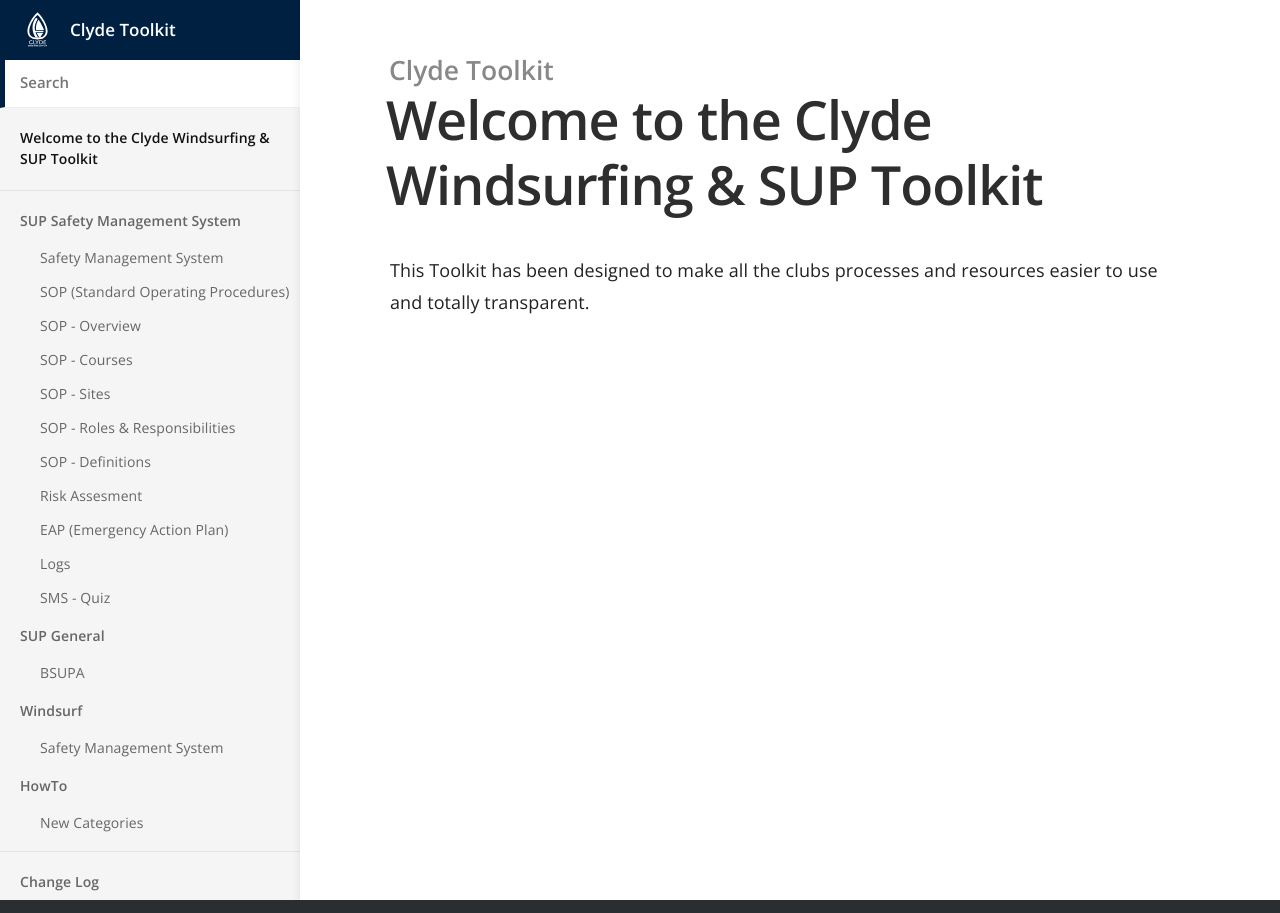
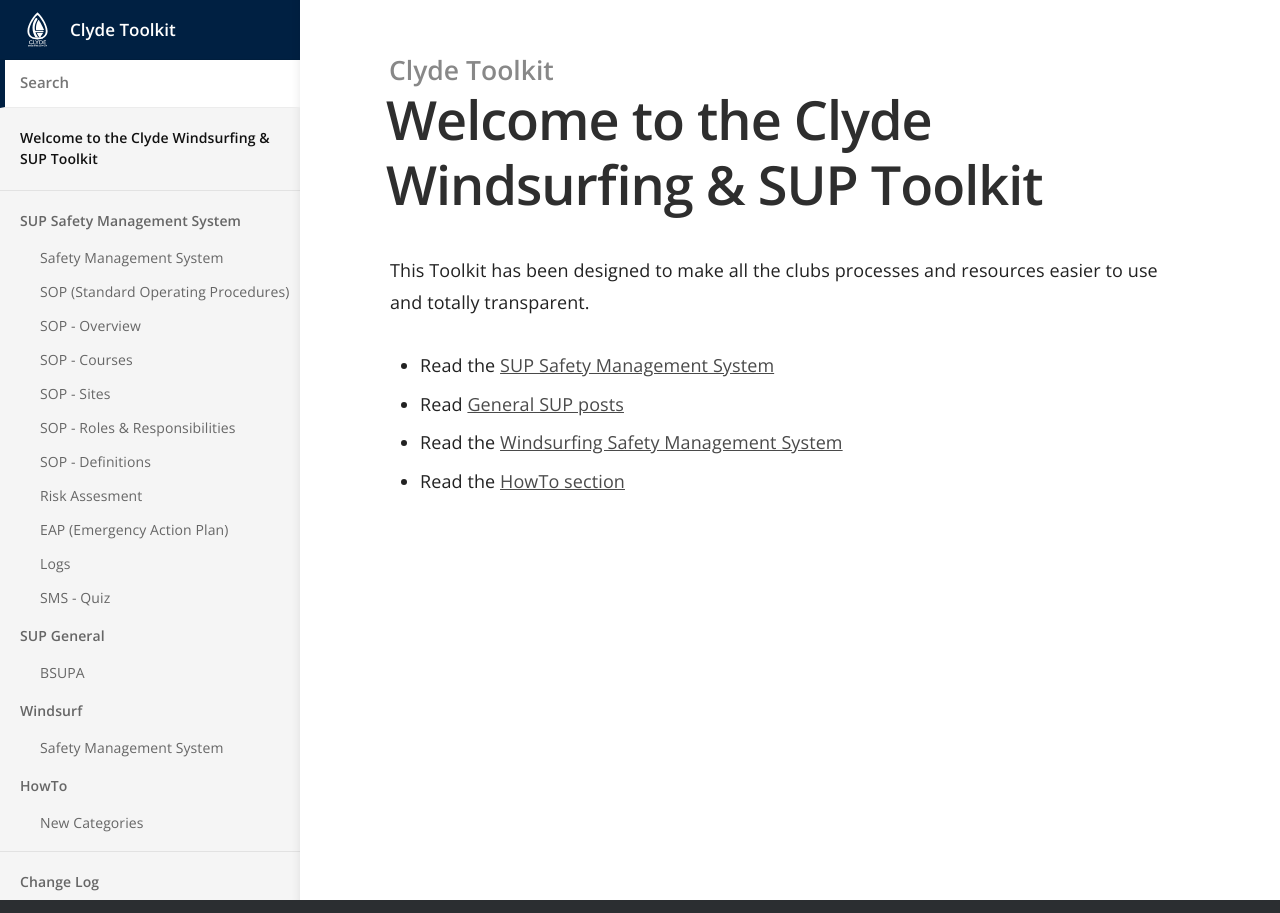
Before and after one commit to numbat70/clyde, a Jekyll site: the page built from index.md, in a window 1280 px wide. Built offline with Jekyll 4.4.1, drawn with Linux system fonts in a browser that asks for light colours.

Commit message:
Update index.md
mk

```diff
--- a/index.md
+++ b/index.md
@@ -3,3 +3,8 @@
 ---
 
 This Toolkit has been designed to make all the clubs processes and resources easier to use and totally transparent.
+
+- Read the [SUP Safety Management System](https://numbat70.github.io/clyde/Content/01-SUP_SMS/)
+- Read [General SUP posts](https://numbat70.github.io/clyde/Content/30-SUP_BSUPA/)
+- Read the [Windsurfing Safety Management System](https://numbat70.github.io/clyde/Content/50-WINDSURF_SMS/)
+- Read the [HowTo section](https://numbat70.github.io/clyde/Content/90-categories.html/)
```
